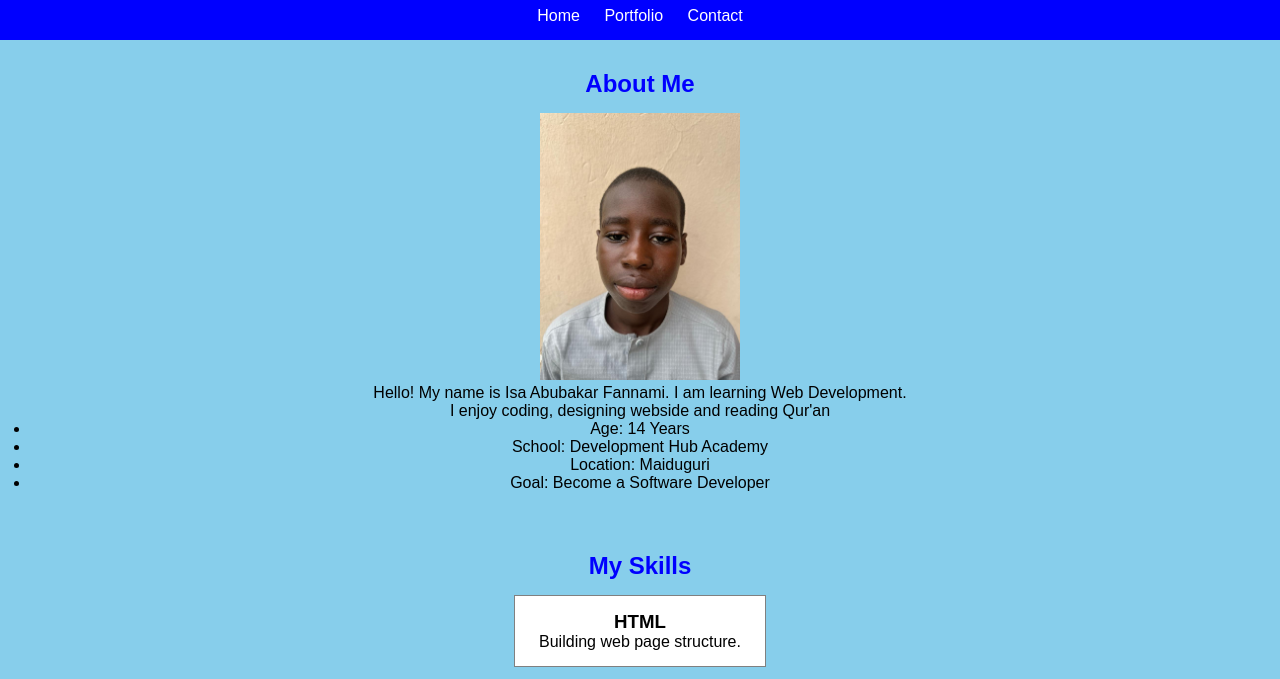
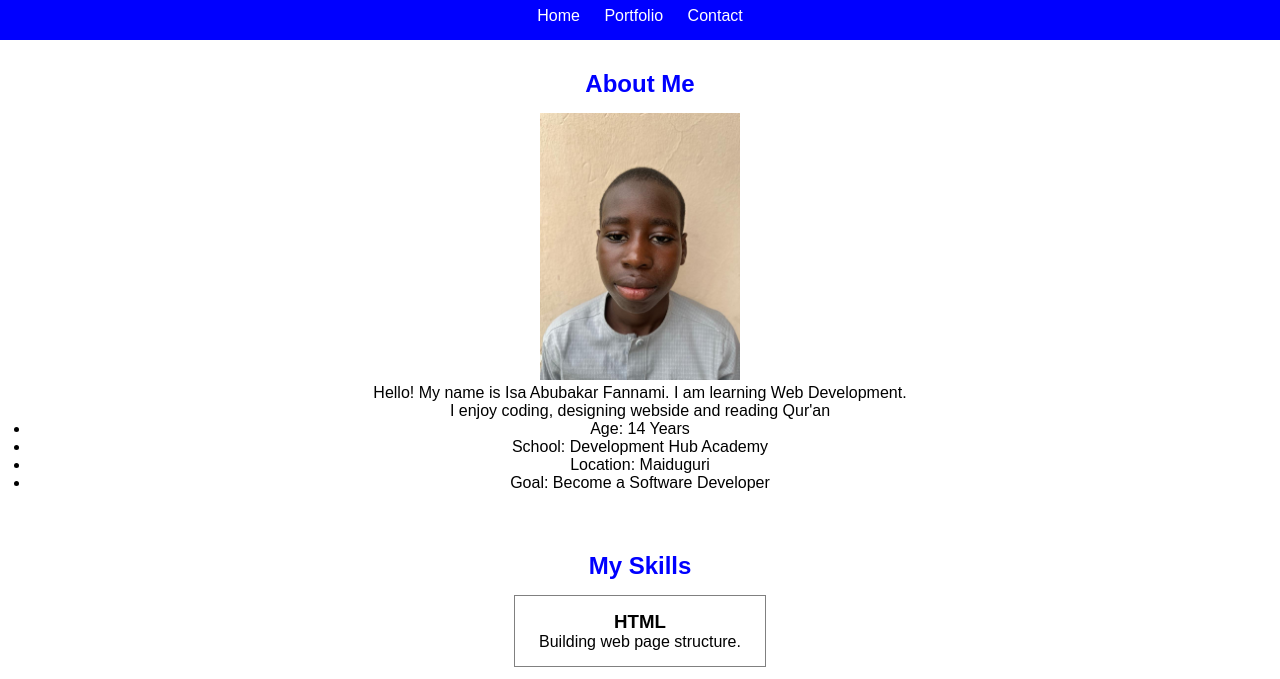
Before and after one commit to isaabubakarfannami04-bit/portfolio, a plain HTML site: page portfolio.html in a window 1280 px wide. Shown: the part 46-725 px from the top of the page. Drawn offline with Linux system fonts and the light colour scheme.

Commit message:
Update portfolio.html

```diff
--- a/portfolio.html
+++ b/portfolio.html
@@ -12,7 +12,7 @@
 
 body{
     font-family:Arial, sans-serif;
-    background: skyblue;
+    background: White;
     color:black;
 }
 
```
